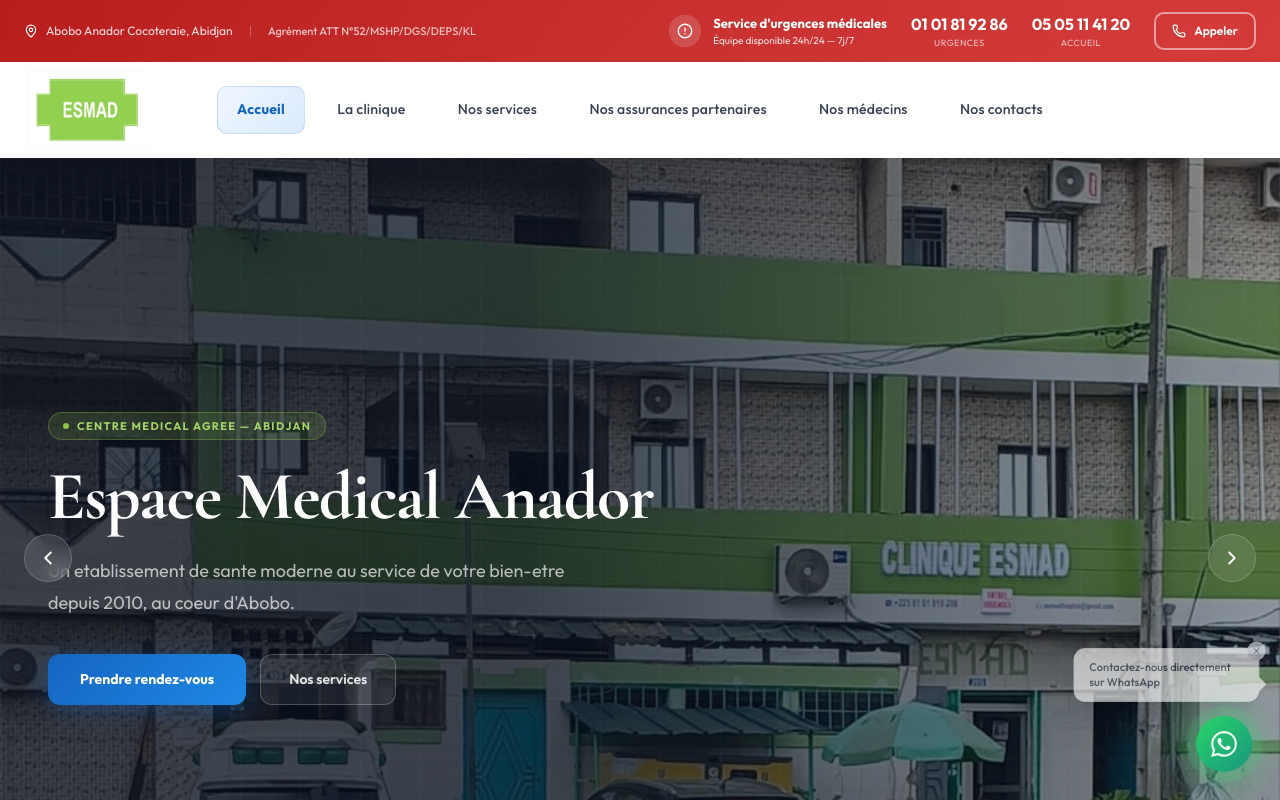
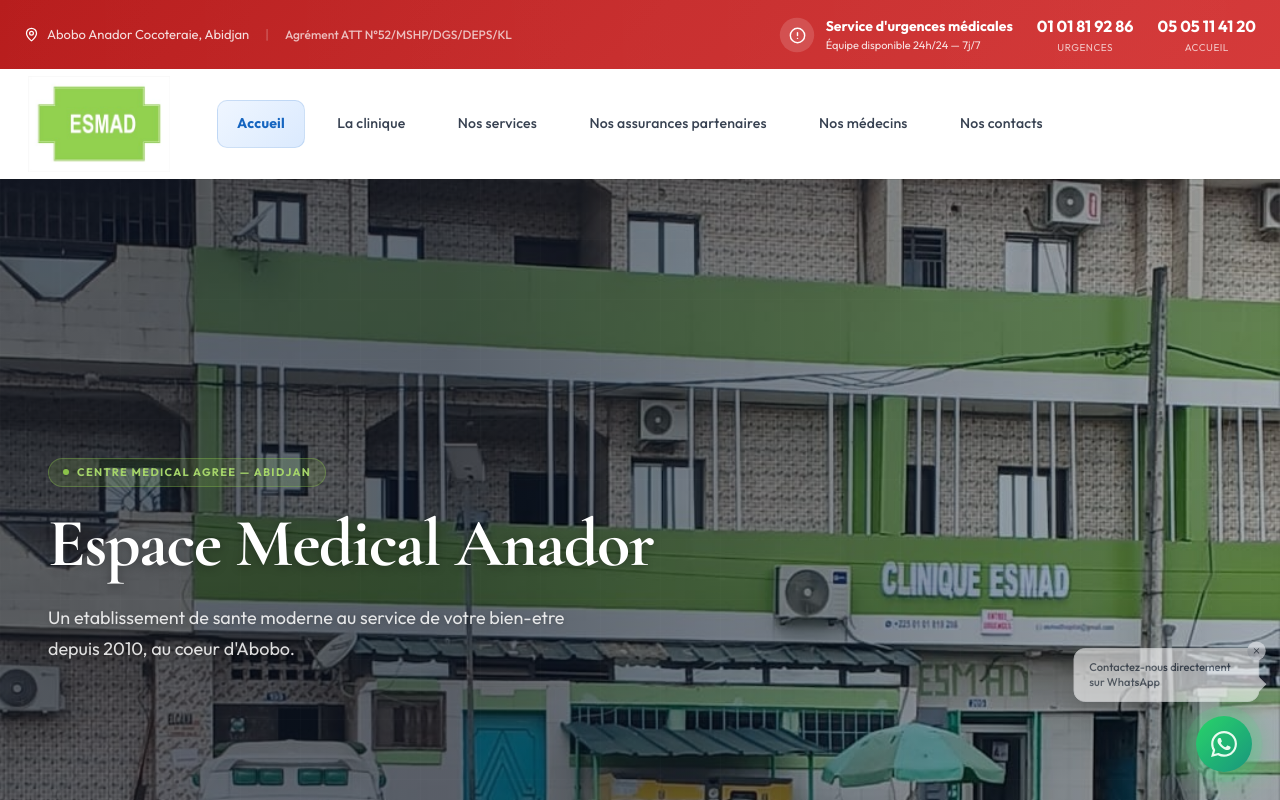
Before and after one commit to Traorelacina/ESMAD, a React (Vite) app: page / in a window 1280 px wide. Shown: the top 800 px of the page. Built offline with nearby package versions, Linux system fonts and the light colour scheme.

Commit message:
mis a jour

```diff
--- a/src/components/layout/Navbar.tsx
+++ b/src/components/layout/Navbar.tsx
@@ -62,10 +62,10 @@
           display: 'grid',
           gridTemplateColumns: '1fr auto 1fr',
           alignItems: 'center',
-          height: 'clamp(80px, 12vh, 100px)',
+          height: 'clamp(90px, 14vh, 110px)',
         }}>
 
-          {/* ── LOGO (colonne gauche) - Sans contour ── */}
+          {/* ── LOGO (colonne gauche) - Sans contour, plus grand ── */}
           <Link
             to="/"
             style={{
@@ -81,7 +81,7 @@
               src={logo}
               alt="ESMAD – Espace Médical Anador"
               style={{
-                height: 'clamp(65px, 10vh, 85px)',
+                height: 'clamp(80px, 12vh, 100px)',
                 width: 'auto',
                 objectFit: 'contain',
                 display: 'block',
@@ -180,7 +180,7 @@
         aria-hidden={!open}
         style={{
           position: 'fixed',
-          top: 'clamp(80px, 12vh, 100px)',
+          top: 'clamp(90px, 14vh, 110px)',
           left: 0,
           right: 0,
           bottom: 0,
@@ -197,19 +197,19 @@
           pointerEvents: open ? 'auto' : 'none',
         }}
       >
-        {/* Logo dans le menu mobile */}
+        {/* Logo dans le menu mobile - plus grand */}
         <div style={{
           display: 'flex',
           justifyContent: 'center',
-          marginBottom: 20,
-          paddingBottom: 20,
+          marginBottom: 24,
+          paddingBottom: 24,
           borderBottom: '1px solid #F0F4F8',
         }}>
           <img
             src={logo}
             alt="ESMAD"
             style={{
-              height: 70,
+              height: 85,
               width: 'auto',
               objectFit: 'contain',
             }}
--- a/src/components/layout/TopBar.tsx
+++ b/src/components/layout/TopBar.tsx
@@ -20,18 +20,18 @@
         transition={{ duration: 3, repeat: Infinity, ease: 'linear' }}
       />
 
-      <div style={{ maxWidth: 1280, margin: '0 auto', padding: '12px 24px' }}>
+      <div style={{ maxWidth: 1280, margin: '0 auto', padding: '14px 24px' }}>
         <div style={{ display: 'flex', alignItems: 'center', justifyContent: 'space-between', flexWrap: 'wrap', gap: 16 }}>
 
           {/* GAUCHE - Adresse et agrément */}
           <div style={{ display: 'flex', alignItems: 'center', gap: 16, flexWrap: 'wrap' }}>
             <div style={{ display: 'flex', alignItems: 'center', gap: 8, color: 'rgba(255,255,255,0.85)' }}>
-              <MapPin size={14} color="#fff" strokeWidth={2} />
-              <span className="address-full" style={{ fontSize: 12 }}>Abobo Anador Cocoteraie, Abidjan</span>
-              <span className="address-short" style={{ fontSize: 11 }}>Abobo Anador, Abidjan</span>
+              <MapPin size={15} color="#fff" strokeWidth={2} />
+              <span className="address-full" style={{ fontSize: 13 }}>Abobo Anador Cocoteraie, Abidjan</span>
+              <span className="address-short" style={{ fontSize: 12 }}>Abobo Anador, Abidjan</span>
             </div>
-            <span style={{ color: 'rgba(255,255,255,0.3)', fontSize: 12 }}>|</span>
-            <span style={{ color: 'rgba(255,255,255,0.7)', fontWeight: 500, fontSize: 11 }}>
+            <span style={{ color: 'rgba(255,255,255,0.3)', fontSize: 13 }}>|</span>
+            <span style={{ color: 'rgba(255,255,255,0.7)', fontWeight: 500, fontSize: 12 }}>
               Agrément ATT N°52/MSHP/DGS/DEPS/KL
             </span>
           </div>
@@ -41,8 +41,8 @@
             <div style={{ display: 'flex', alignItems: 'center', gap: 12 }}>
               <motion.div
                 style={{
-                  width: 32,
-                  height: 32,
+                  width: 34,
+                  height: 34,
                   borderRadius: '50%',
                   background: 'rgba(255,255,255,0.15)',
                   display: 'flex',
@@ -53,11 +53,11 @@
                 animate={{ scale: [1, 1.1, 1] }}
                 transition={{ duration: 2, repeat: Infinity }}
               >
-                <AlertCircle size={16} style={{ color: '#fff' }} />
+                <AlertCircle size={17} style={{ color: '#fff' }} />
               </motion.div>
               <div style={{ color: '#fff' }}>
-                <div style={{ fontWeight: 'bold', fontSize: 13 }}>Service d'urgences médicales</div>
-                <div style={{ fontSize: 10, opacity: 0.85 }}>Équipe disponible 24h/24 — 7j/7</div>
+                <div style={{ fontWeight: 'bold', fontSize: 14 }}>Service d'urgences médicales</div>
+                <div style={{ fontSize: 11, opacity: 0.85 }}>Équipe disponible 24h/24 — 7j/7</div>
               </div>
             </div>
 
@@ -72,31 +72,9 @@
                 whileHover={{ scale: 1.05 }}
               >
                 <div style={{ fontWeight: 'bold', fontSize: 16 }}>{item.num}</div>
-                <div style={{ fontSize: 9, opacity: 0.7, textTransform: 'uppercase', letterSpacing: '0.5px' }}>{item.label}</div>
+                <div style={{ fontSize: 10, opacity: 0.7, textTransform: 'uppercase', letterSpacing: '0.5px', marginTop: 2 }}>{item.label}</div>
               </motion.a>
             ))}
-
-            <motion.a
-              href="tel:0101819286"
-              style={{
-                display: 'flex',
-                alignItems: 'center',
-                gap: 8,
-                border: '2px solid rgba(255,255,255,0.5)',
-                color: '#fff',
-                padding: '8px 16px',
-                borderRadius: 10,
-                fontSize: 12,
-                fontWeight: 600,
-                textDecoration: 'none',
-                background: 'transparent',
-              }}
-              whileHover={{ scale: 1.04, background: 'rgba(255,255,255,0.1)' }}
-              whileTap={{ scale: 0.97 }}
-            >
-              <Phone size={14} />
-              Appeler
-            </motion.a>
           </div>
         </div>
       </div>
--- a/src/pages/HomePage.tsx
+++ b/src/pages/HomePage.tsx
@@ -84,28 +84,37 @@
   return (
     <section style={{ position: 'relative', height: '100vh', minHeight: 580, overflow: 'hidden', background: '#060D1A' }}>
 
-      {/* Image avec fondu */}
+      {/* Image avec fondu - object-fit cover pour remplir tout l'espace */}
       <AnimatePresence mode="wait">
         <motion.div
           key={cur}
           initial={{ opacity: 0, scale: 1.05 }}
           animate={{ opacity: 1, scale: 1 }}
           exit={{ opacity: 0 }}
-          transition={{ duration: 1, ease: 'easeInOut' }}
+          transition={{ duration: 0.8, ease: 'easeInOut' }}
           style={{
             position: 'absolute', inset: 0,
-            backgroundImage: typeof slide.image === 'string' ? `url(${slide.image})` : `url(${slide.image})`,
-            backgroundSize: 'cover',
-            backgroundPosition: 'center',
           }}
-        />
+        >
+          <img
+            src={typeof slide.image === 'string' ? slide.image : slide.image}
+            alt={slide.title}
+            style={{
+              width: '100%',
+              height: '100%',
+              objectFit: 'cover',
+              objectPosition: 'center',
+              display: 'block',
+            }}
+          />
+        </motion.div>
       </AnimatePresence>
 
       {/* Overlay dégradé */}
-      <div style={{ position: 'absolute', inset: 0, background: 'linear-gradient(to right, rgba(6,13,26,0.75) 40%, rgba(6,13,26,0.35) 100%)', zIndex: 2 }} />
+      <div style={{ position: 'absolute', inset: 0, background: 'linear-gradient(to right, rgba(6,13,26,0.6) 35%, rgba(6,13,26,0.25) 100%)', zIndex: 2 }} />
 
-      {/* Motif grille */}
-      <div style={{ position: 'absolute', inset: 0, zIndex: 3, pointerEvents: 'none', backgroundImage: 'linear-gradient(rgba(255,255,255,0.02) 1px,transparent 1px),linear-gradient(90deg,rgba(255,255,255,0.02) 1px,transparent 1px)', backgroundSize: '60px 60px' }} />
+      {/* Motif grille - allégé */}
+      <div style={{ position: 'absolute', inset: 0, zIndex: 3, pointerEvents: 'none', backgroundImage: 'linear-gradient(rgba(255,255,255,0.01) 1px,transparent 1px),linear-gradient(90deg,rgba(255,255,255,0.01) 1px,transparent 1px)', backgroundSize: '60px 60px' }} />
 
       {/* Contenu */}
       <div style={{ position: 'absolute', inset: 0, zIndex: 10, display: 'flex', alignItems: 'center' }}>
@@ -126,60 +135,37 @@
               </div>
 
               {/* Titre */}
-              <h1 style={{ color: '#fff', fontWeight: 800, fontSize: 'clamp(34px, 5.5vw, 68px)', lineHeight: 1.1, marginBottom: 20, letterSpacing: '-0.02em' }}>
+              <h1 style={{ color: '#fff', fontWeight: 800, fontSize: 'clamp(34px, 5.5vw, 68px)', lineHeight: 1.1, marginBottom: 20, letterSpacing: '-0.02em', textShadow: '0 2px 10px rgba(0,0,0,0.3)' }}>
                 {slide.title}
               </h1>
 
               {/* Sous-titre */}
-              <p style={{ color: 'rgba(255,255,255,0.68)', fontSize: 'clamp(14px, 1.8vw, 18px)', lineHeight: 1.75, marginBottom: 36, maxWidth: 520 }}>
+              <p style={{ color: 'rgba(255,255,255,0.85)', fontSize: 'clamp(14px, 1.8vw, 18px)', lineHeight: 1.75, marginBottom: 36, maxWidth: 520, textShadow: '0 1px 5px rgba(0,0,0,0.2)' }}>
                 {slide.subtitle}
               </p>
-
-              {/* Boutons */}
-              <div style={{ display: 'flex', gap: 14, flexWrap: 'wrap' }}>
-                <Link to="/contact"
-                  style={{ display: 'inline-flex', alignItems: 'center', gap: 8, padding: '14px 32px', borderRadius: 12, fontWeight: 700, fontSize: 14, color: '#fff', background: 'linear-gradient(135deg,#1565C0,#1E88E5)', boxShadow: '0 4px 24px rgba(21,101,192,0.4)', textDecoration: 'none' }}>
-                  Prendre rendez-vous
-                </Link>
-                <Link to="/services"
-                  style={{ display: 'inline-flex', alignItems: 'center', gap: 8, padding: '14px 28px', borderRadius: 12, fontWeight: 600, fontSize: 14, color: 'rgba(255,255,255,0.88)', border: '1px solid rgba(255,255,255,0.22)', background: 'rgba(255,255,255,0.07)', textDecoration: 'none' }}>
-                  Nos services
-                </Link>
-              </div>
             </motion.div>
           </AnimatePresence>
         </div>
       </div>
 
-      {/* Flèches */}
-      {(['prev','next'] as const).map((dir) => (
-        <button
-          key={dir}
-          onClick={() => { go(cur + (dir === 'next' ? 1 : -1)); startTimer() }}
-          aria-label={dir === 'prev' ? 'Precedent' : 'Suivant'}
-          style={{
-            position: 'absolute', top: '50%', transform: 'translateY(-50%)',
-            [dir === 'prev' ? 'left' : 'right']: 24, zIndex: 20,
-            width: 48, height: 48, borderRadius: '50%',
-            background: 'rgba(255,255,255,0.1)', border: '1px solid rgba(255,255,255,0.18)',
-            color: '#fff', cursor: 'pointer', display: 'flex', alignItems: 'center', justifyContent: 'center',
-            backdropFilter: 'blur(8px)', transition: 'background 0.2s ease',
-          }}
-          onMouseEnter={(e) => { e.currentTarget.style.background = 'rgba(255,255,255,0.22)' }}
-          onMouseLeave={(e) => { e.currentTarget.style.background = 'rgba(255,255,255,0.1)' }}
-        >
-          {dir === 'prev' ? <ChevronLeft size={22} /> : <ChevronRight size={22} />}
-        </button>
-      ))}
-
       {/* Indicateurs */}
-      <div style={{ position: 'absolute', bottom: 32, left: '50%', transform: 'translateX(-50%)', zIndex: 20, display: 'flex', gap: 8 }}>
+      <div style={{ position: 'absolute', bottom: 32, left: '50%', transform: 'translateX(-50%)', zIndex: 20, display: 'flex', gap: 12 }}>
         {SLIDES.map((_, i) => (
           <button
             key={i}
             onClick={() => { setCur(i); startTimer() }}
             aria-label={`Slide ${i + 1}`}
-            style={{ width: i === cur ? 32 : 8, height: 8, borderRadius: 4, border: 'none', cursor: 'pointer', background: i === cur ? '#fff' : 'rgba(255,255,255,0.32)', padding: 0, transition: 'all 0.3s ease' }}
+            style={{
+              width: i === cur ? 40 : 10,
+              height: 10,
+              borderRadius: 5,
+              border: 'none',
+              cursor: 'pointer',
+              background: i === cur ? '#8BC34A' : 'rgba(255,255,255,0.5)',
+              padding: 0,
+              transition: 'all 0.3s ease',
+              boxShadow: i === cur ? '0 0 8px rgba(139,195,74,0.5)' : 'none',
+            }}
           />
         ))}
       </div>
```
